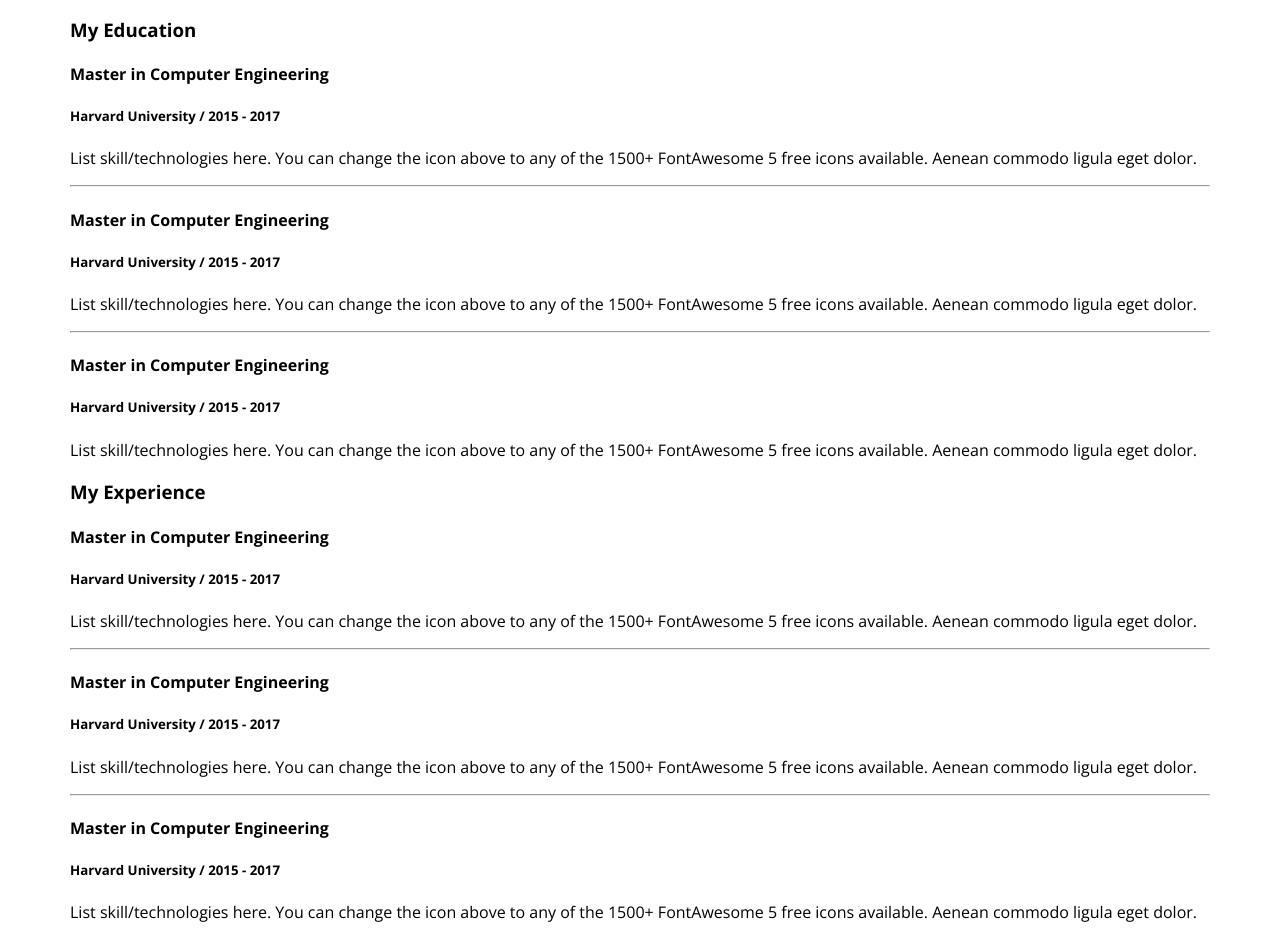
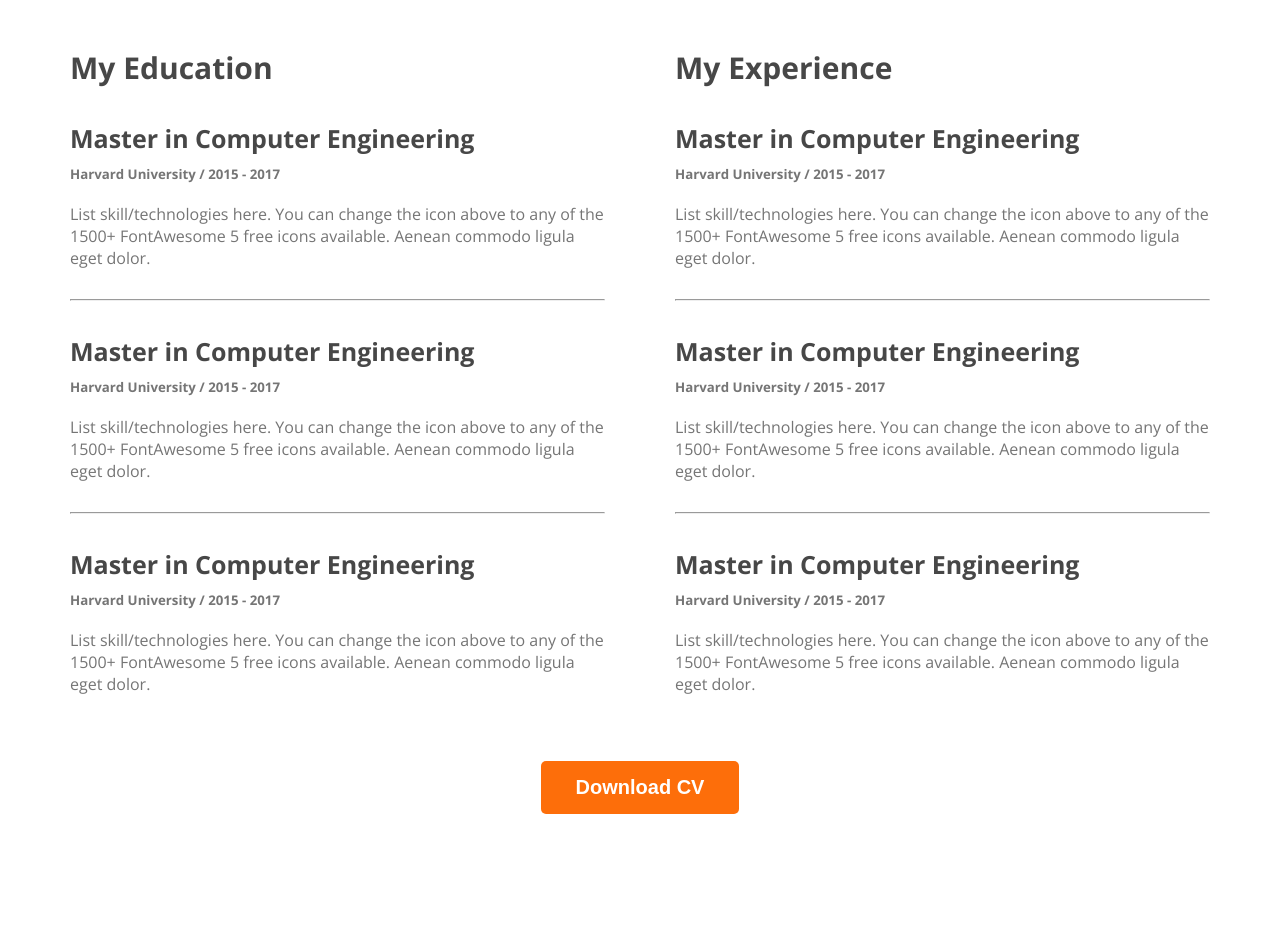
Before and after one commit to sifurr/developer-portfolio, a plain HTML site: page index.html in a window 1280 px wide. Shown: the part 2360-3299 px from the top of the page. After the commit the page ends 3182 px from the top, so only its background shows below. Drawn offline with nearby package versions, Linux system fonts and the light colour scheme.

Commit message:
finished the resume section

```diff
--- a/index.html
+++ b/index.html
@@ -103,21 +103,21 @@
                     <div class="resume-item">
                         <h4 class="resume-item-title">Master in Computer Engineering</h4>
                         <h5 class="resume-item-institute">Harvard University / 2015 - 2017</h5>
-                        <p class="resume-item-details">List skill/technologies here. You can change the icon above
+                        <p class="resume-item-description">List skill/technologies here. You can change the icon above
                             to any of the 1500+ FontAwesome 5 free icons available. Aenean commodo ligula eget dolor.</p>
                     </div>
                     <hr>
                     <div class="resume-item">
                         <h4 class="resume-item-title">Master in Computer Engineering</h4>
                         <h5 class="resume-item-institute">Harvard University / 2015 - 2017</h5>
-                        <p class="resume-item-details">List skill/technologies here. You can change the icon above
+                        <p class="resume-item-description">List skill/technologies here. You can change the icon above
                             to any of the 1500+ FontAwesome 5 free icons available. Aenean commodo ligula eget dolor.</p>
                     </div>
                     <hr>
                     <div class="resume-item">
                         <h4 class="resume-item-title">Master in Computer Engineering</h4>
                         <h5 class="resume-item-institute">Harvard University / 2015 - 2017</h5>
-                        <p class="resume-item-details">List skill/technologies here. You can change the icon above
+                        <p class="resume-item-description">List skill/technologies here. You can change the icon above
                             to any of the 1500+ FontAwesome 5 free icons available. Aenean commodo ligula eget dolor.</p>
                     </div>
                 </div>
@@ -129,24 +129,28 @@
                     <div class="resume-item">
                         <h4 class="resume-item-title">Master in Computer Engineering</h4>
                         <h5 class="resume-item-institute">Harvard University / 2015 - 2017</h5>
-                        <p class="resume-item-details">List skill/technologies here. You can change the icon above
+                        <p class="resume-item-description">List skill/technologies here. You can change the icon above
                             to any of the 1500+ FontAwesome 5 free icons available. Aenean commodo ligula eget dolor.</p>
                     </div>
                     <hr>
                     <div class="resume-item">
                         <h4 class="resume-item-title">Master in Computer Engineering</h4>
                         <h5 class="resume-item-institute">Harvard University / 2015 - 2017</h5>
-                        <p class="resume-item-details">List skill/technologies here. You can change the icon above
+                        <p class="resume-item-description">List skill/technologies here. You can change the icon above
                             to any of the 1500+ FontAwesome 5 free icons available. Aenean commodo ligula eget dolor.</p>
                     </div>
                     <hr>
                     <div class="resume-item">
                         <h4 class="resume-item-title">Master in Computer Engineering</h4>
                         <h5 class="resume-item-institute">Harvard University / 2015 - 2017</h5>
-                        <p class="resume-item-details">List skill/technologies here. You can change the icon above
+                        <p class="resume-item-description">List skill/technologies here. You can change the icon above
                             to any of the 1500+ FontAwesome 5 free icons available. Aenean commodo ligula eget dolor.</p>
                     </div>
                 </div>
+            </div>
+
+            <div class="download-cv">
+                <button class="btn-primary">Download CV</button>
             </div>
 
         </section>
--- a/styles/portfolio.css
+++ b/styles/portfolio.css
@@ -106,7 +106,7 @@ main {
     margin: 0 auto;
 }
 
-main section{
+main section {
     margin-top: 130px;
 }
 
@@ -130,7 +130,7 @@ main section{
 /* skills related styles */
 .skills-description {
     padding: 30px 150px;
-    color:  #757575;
+    color: #757575;
 }
 
 .skills-container {
@@ -146,8 +146,39 @@ main section{
 }
 
 /* resume section */
-resume-column-title{
+.resume-column-title {
     color: #474747;
     font-size: 30px;
     font-weight: 700;
 }
+
+.resume-container {
+    display: flex;
+    gap: 70px;
+}
+
+.resume-item-title {
+    color: #474747;
+    font-size: 25px;
+    font-weight: 700;
+    margin-bottom: 10px;
+}
+
+.resume-item-institute{
+    margin-bottom: 20px;
+    margin-top: 0px;
+}
+
+.resume-item-institute,
+.resume-item-description {
+    color: #757575;
+}
+
+.resume-container hr{
+    margin: 30px 0px;
+}
+
+.download-cv{
+    text-align: center;
+    margin-top: 50px;
+}
```
